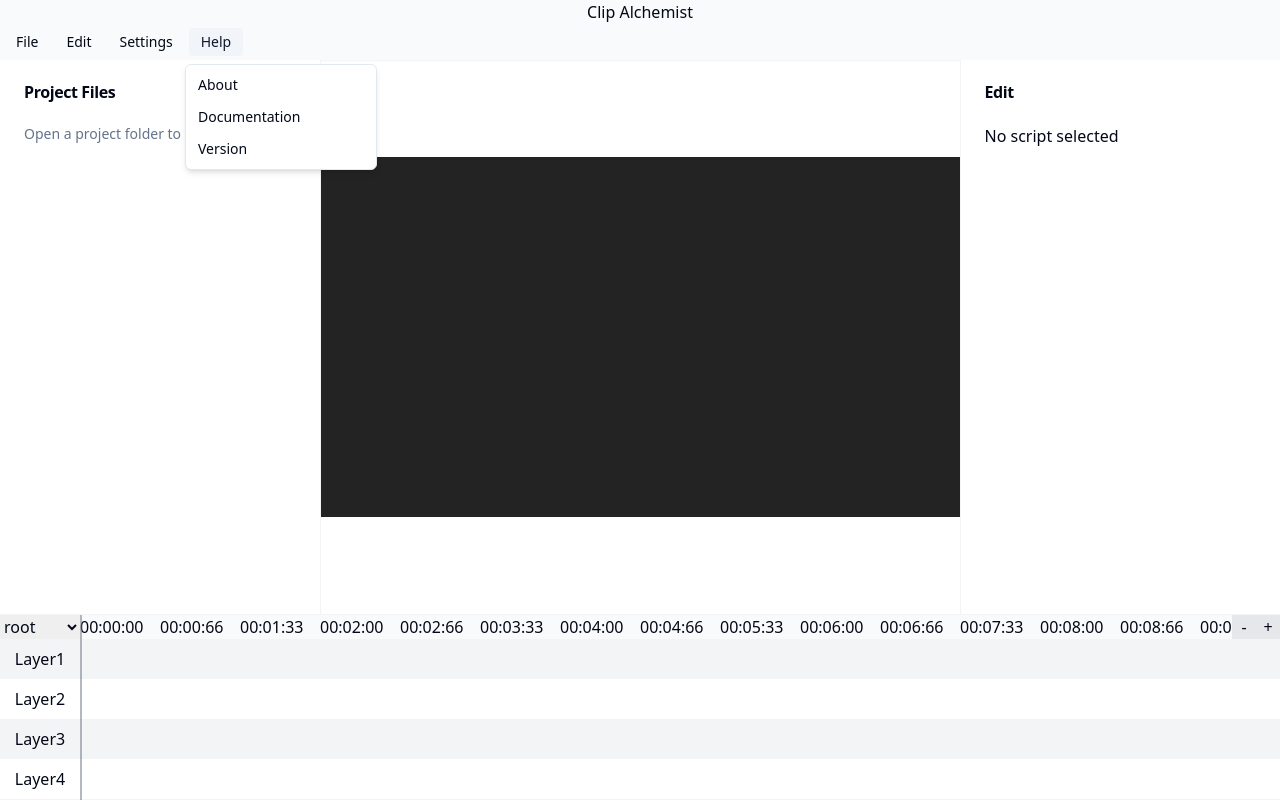
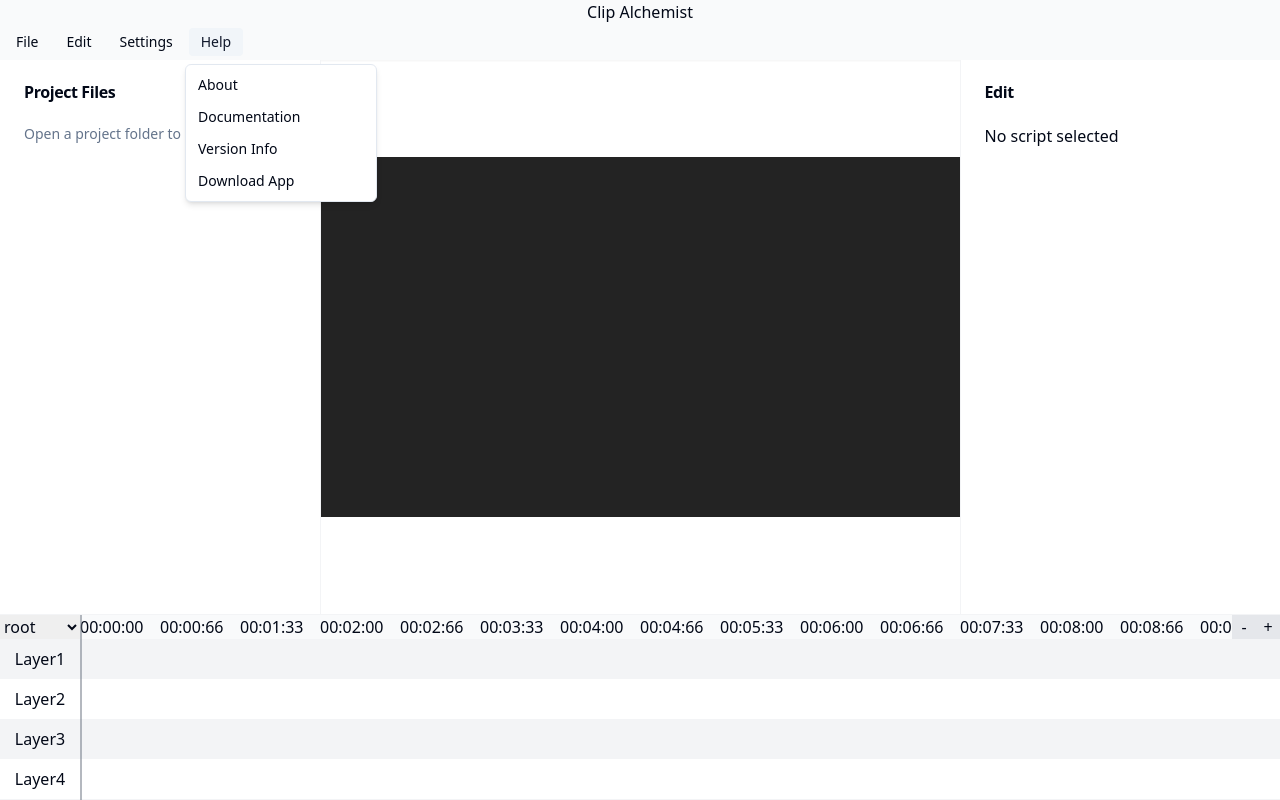
Before and after one commit to Clip-Alchemist/Clip-Alchemist, a Next.js app: page / in a window 1280 px wide. Both pictures are taken after a click on the button "Help". Built offline with nearby package versions, Linux system fonts and the light colour scheme.

Commit message:
change header menu

```diff
--- a/src/components/ui-elements/header.tsx
+++ b/src/components/ui-elements/header.tsx
@@ -13,6 +13,8 @@ import { ProjectFile } from "@/types/projectFile";
 import ExtensionsSettings from "../functional/extensions";
 import { ExtensionsList } from "@/types/extensionsList";
 import { EnabledExtensions } from "@/types/extensionInfo";
+import Link from "next/link";
+import { isElectron } from "@/common/isElectron";
 export default function Header({
   openProjectFolder,
   saveProjectFile,
@@ -51,10 +53,10 @@ export default function Header({
             <MenubarContent>
               <MenubarItem>New</MenubarItem>
               <MenubarItem onClick={openProjectFolder}>
-                Open<MenubarShortcut>Ctrl+O</MenubarShortcut>
+                Open Project<MenubarShortcut>Ctrl+O</MenubarShortcut>
               </MenubarItem>
               <MenubarItem onClick={saveProjectFile} disabled={!projectFile}>
-                Save<MenubarShortcut>Ctrl+S</MenubarShortcut>
+                Save Project<MenubarShortcut>Ctrl+S</MenubarShortcut>
               </MenubarItem>
             </MenubarContent>
           </MenubarMenu>
@@ -77,9 +79,24 @@ export default function Header({
           <MenubarMenu>
             <MenubarTrigger>Help</MenubarTrigger>
             <MenubarContent>
-              <MenubarItem>About</MenubarItem>
-              <MenubarItem>Documentation</MenubarItem>
-              <MenubarItem>Version</MenubarItem>
+              <MenubarItem asChild>
+                <Link href="/about" target="_blank">
+                  About
+                </Link>
+              </MenubarItem>
+              <MenubarItem asChild>
+                <Link href="documentation" target="_blank">
+                  Documentation
+                </Link>
+              </MenubarItem>
+              <MenubarItem>Version Info</MenubarItem>
+              {!isElectron() && (
+                <MenubarItem asChild>
+                  <Link href="/download" target="_blank">
+                    Download App
+                  </Link>
+                </MenubarItem>
+              )}
             </MenubarContent>
           </MenubarMenu>
         </Menubar>
```
